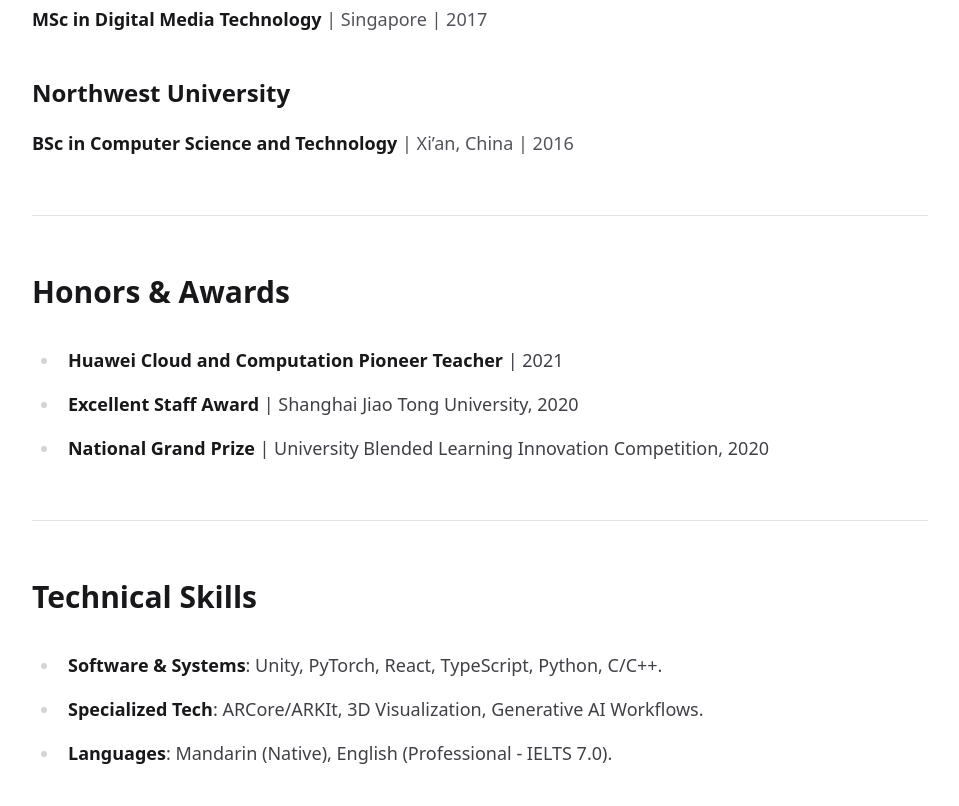
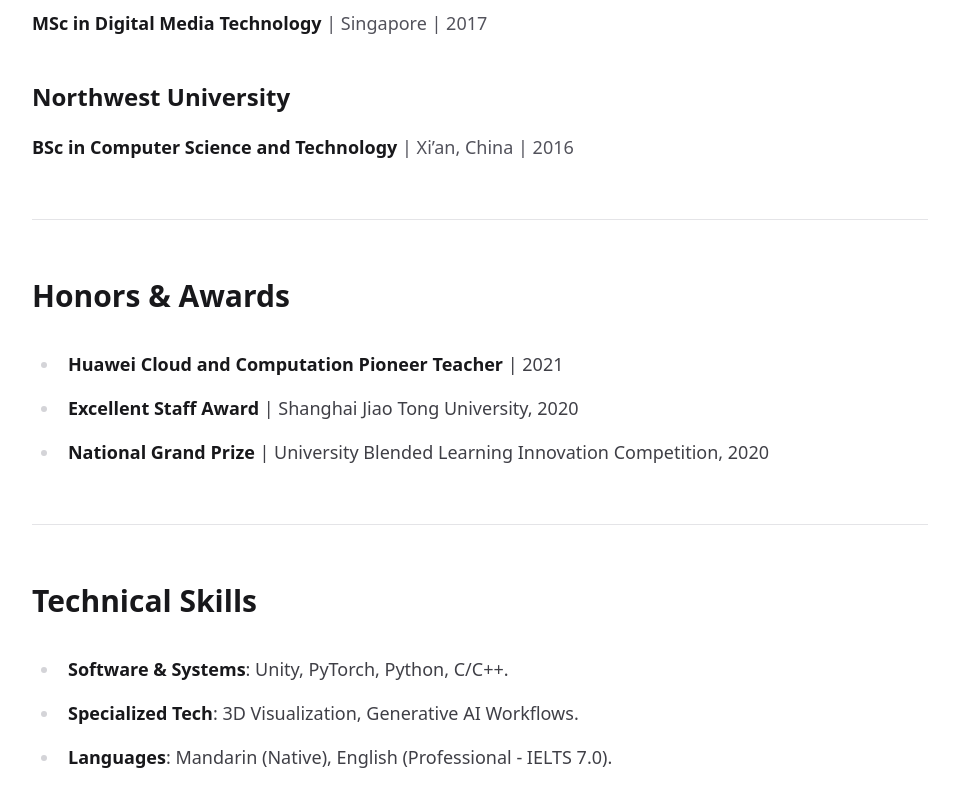
Before and after one commit to zwm0426/zwm0426.github.io, an Astro site: page /cv in a window 1280 px wide. Shown: the part 1338-2144 px from the top of the page, without its empty margins (160-1119 px from the left). Built offline with nearby package versions, Linux system fonts and the light colour scheme; Astro itself is replaced by a stand-in of ours.

Commit message:
Update cv.md

```diff
--- a/src/pages/cv.md
+++ b/src/pages/cv.md
@@ -5,7 +5,7 @@ subtitle: "Interdisciplinary Engineer & Researcher specializing in AI, XR, and H
 ---
 
 <div class="flex justify-end mb-8">
-  <a href="..assets/files/CV_Weiming_Zhao.pdf" class="px-4 py-2 bg-zinc-900 text-white rounded-lg text-sm font-medium hover:bg-zinc-800 transition-colors">
+  <a href="../assets/files/CV_Weiming_Zhao.pdf" class="px-5 py-2.5 bg-zinc-900 !text-white no-underline rounded-xl text-sm font-semibold hover:bg-zinc-800 transition-all shadow-md hover:shadow-lg active:scale-95">
     Download PDF
   </a>
 </div>
@@ -45,8 +45,8 @@ subtitle: "Interdisciplinary Engineer & Researcher specializing in AI, XR, and H
 
 ## Technical Skills
 
-* **Software & Systems**: Unity, PyTorch, React, TypeScript, Python, C/C++.
-* **Specialized Tech**: ARCore/ARKIt, 3D Visualization, Generative AI Workflows.
+* **Software & Systems**: Unity, PyTorch, Python, C/C++.
+* **Specialized Tech**: 3D Visualization, Generative AI Workflows.
 * **Languages**: Mandarin (Native), English (Professional - IELTS 7.0).
 
 ---
```
